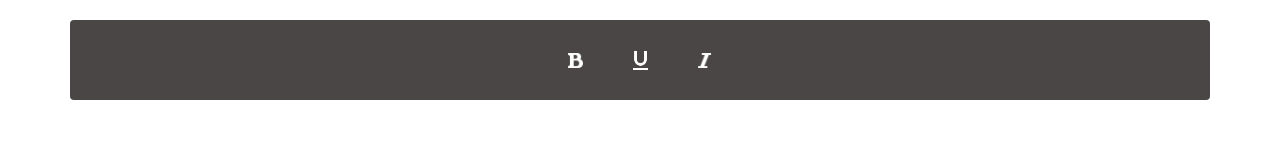
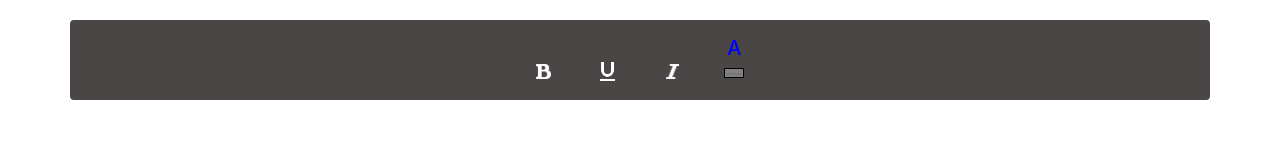
Before and after one commit to SurekhaSulakshani/Web_Assignment_01, a plain HTML site: page index.html in a window 1280 px wide. Drawn offline with nearby package versions, Linux system fonts and the light colour scheme.

Commit message:
Font color feature has been added.

```diff
--- a/function.js
+++ b/function.js
@@ -9,3 +9,11 @@ function Feature_Underline() {
 function Feature_Italic() {
     document.execCommand('italic', true, null)
 }
+
+function Feature_TextColor() {
+    var fontColor = document.querySelector('input[type="color"]').value;
+    if (fontColor) {
+        document.execCommand('styleWithCSS', false, true);
+        document.execCommand('foreColor', false, fontColor);
+    }
+}
--- a/index.html
+++ b/index.html
@@ -29,6 +29,13 @@
                 <img src="Resources/italic-xxl.png" width="15" alt="Italic">
             </button>
 
+            <button type="button" onclick="Feature_TextColor()">
+                <h5> A </h5>
+                <input type="color" onchange="Feature_TextColor()" />
+            </button>
+
+
+
 
 
 
--- a/style.css
+++ b/style.css
@@ -34,3 +34,17 @@ button.active {
     background-color: #609dcf33;
     color: #2644c8;
 }
+
+input[type="color"] {
+    width: 20px;
+    height: 10px;
+    outline: none;
+    display: flex;
+    box-shadow: none;
+    overflow: hidden;
+    background-color: gray;
+}
+
+h5 {
+    color: blue;
+}
```
